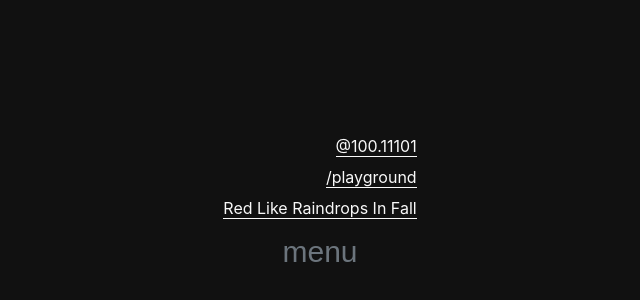
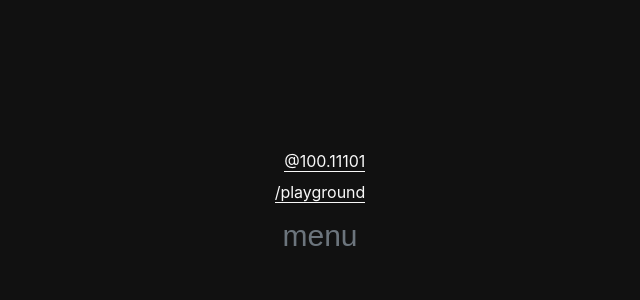
Before and after one commit to domvillegas/portfolio-website, a Next.js app: page /projects in a window 1280 px wide. Shown: the part 200-500 px from the top of the page, without its empty margins (320-960 px from the left). Built offline with nearby package versions, Linux system fonts and the light colour scheme.

Commit message:
Remove red.

```diff
--- a/src/pages/projects/index.tsx
+++ b/src/pages/projects/index.tsx
@@ -12,11 +12,6 @@ const projects = [
     targetBlank: true,
   },
   { name: "/playground", link: "/playground", targetBlank: false },
-  {
-    name: "Red Like Raindrops In Fall",
-    link: "https://www.redlikeraindropsinfall.com/",
-    targetBlank: true,
-  },
 ];
 
 const projectsOrdered = projects.sort((projectA, projectB) => {
```
